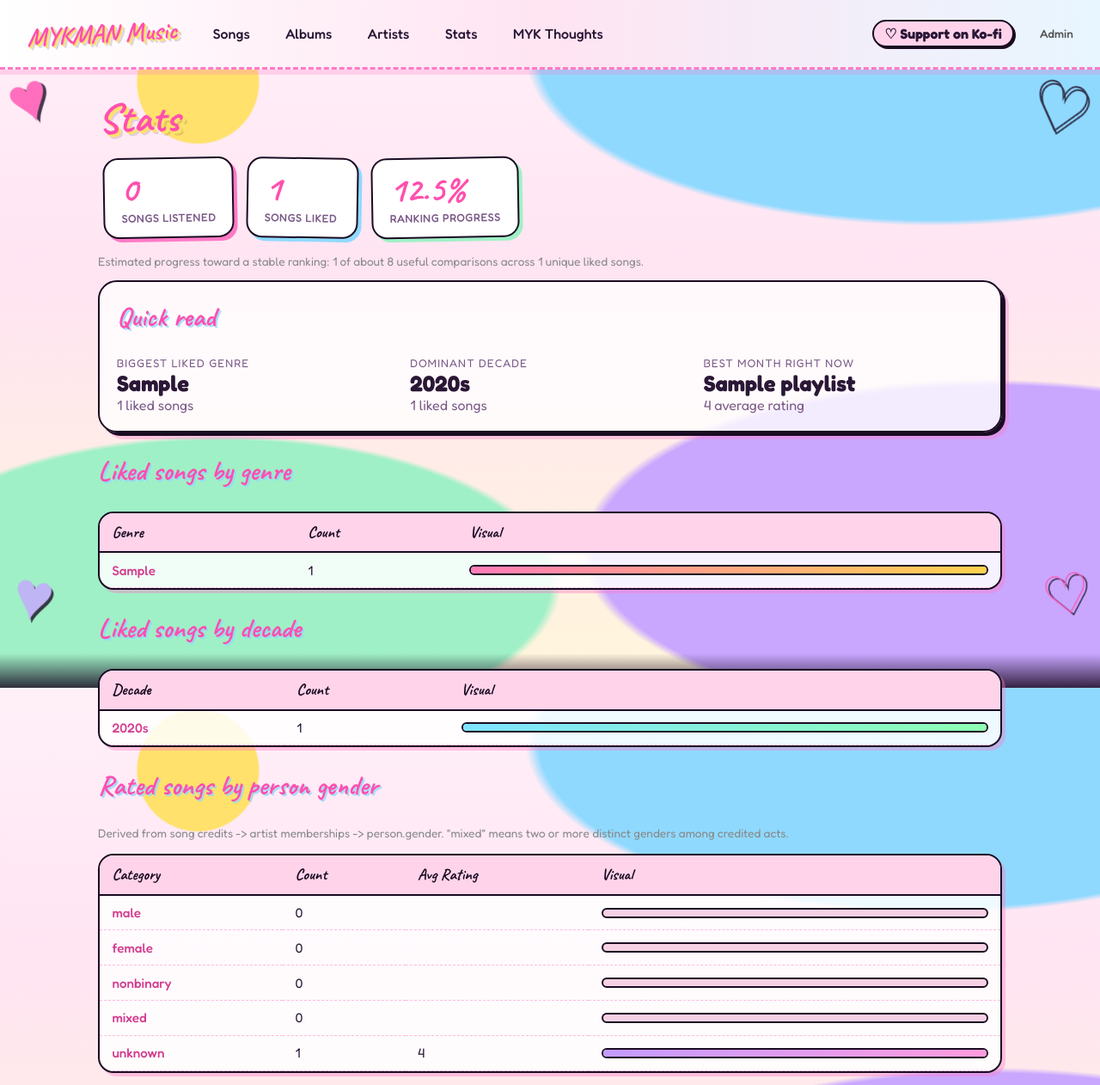
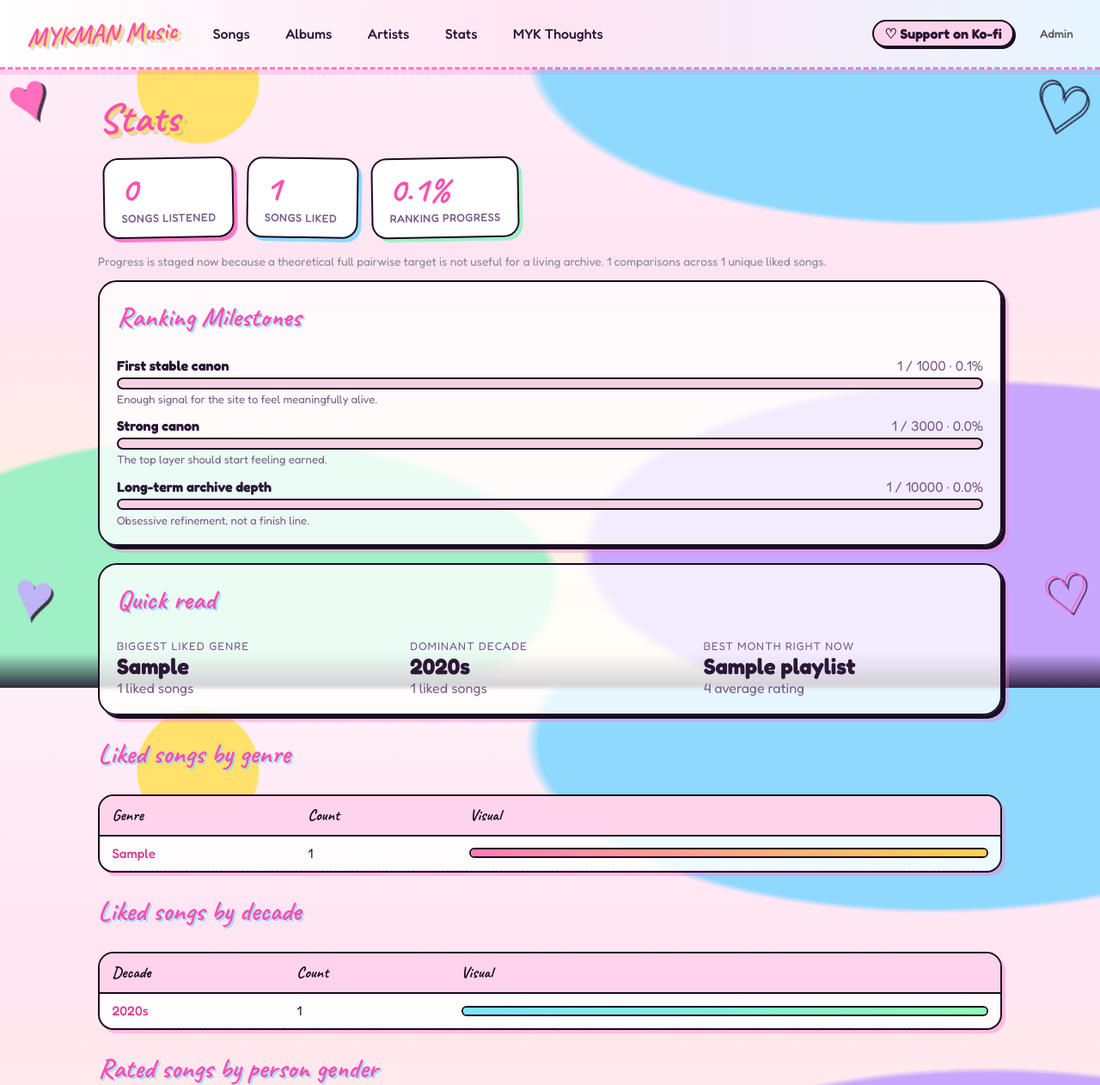
Before and after one commit to mykalkelly-ops/mykman-music, a FastAPI app: page /stats in a window 1280 px wide. Shown: the top 1262 px of the page at 86% size. Run offline with FastAPI, Linux system fonts and the light colour scheme; tables that the repository leaves empty hold one stand-in row (values such as "Sample post").

Commit message:
Replace theoretical ranking target with milestones

```diff
--- a/app/templates/index.html
+++ b/app/templates/index.html
@@ -133,7 +133,10 @@
   <a class="stat" href="/albums"><div class="num">{{ total_albums }}</div><div class="label">Albums</div></a>
   <a class="stat" href="/playlists/{{ playlists[0].id if playlists else '' }}"><div class="num">{{ total_playlists }}</div><div class="label">Monthly Playlists</div></a>
 </div>
-<p style="color:#888; font-size:0.85rem;">Ranking confidence is roughly {{ progress.percent }}% based on {{ progress.completed }} of an estimated {{ progress.target }} useful comparisons.</p>
+<p style="color:#888; font-size:0.85rem;">
+  Ranking progress is {{ progress.completed }} / {{ progress.first_canon_target }} toward the first stable canon.
+  The long-term archive is open-ended; the goal is signal, not finishing every possible matchup.
+</p>
 
 <h2>Recent MYK Thoughts</h2>
 {% if recent_notes %}
--- a/app/templates/stats.html
+++ b/app/templates/stats.html
@@ -11,7 +11,33 @@
   {% endif %}
 </div>
 
-<p style="color:#888; font-size:0.85rem;">Estimated progress toward a stable ranking: {{ progress.completed }} of about {{ progress.target }} useful comparisons across {{ progress.unique_liked }} unique liked songs.</p>
+<p style="color:#888; font-size:0.85rem;">
+  Progress is staged now because a theoretical full pairwise target is not useful for a living archive.
+  {{ progress.completed }} comparisons across {{ progress.unique_liked }} unique liked songs.
+</p>
+
+<section class="panel" style="padding:1rem 1.25rem; margin-bottom:1.25rem;">
+  <h2 style="margin-top:0;">Ranking Milestones</h2>
+  {% set milestones = [
+    ("First stable canon", progress.first_canon_target, progress.first_canon_percent, "Enough signal for the site to feel meaningfully alive."),
+    ("Strong canon", progress.strong_canon_target, progress.strong_canon_percent, "The top layer should start feeling earned."),
+    ("Long-term archive depth", progress.archive_depth_target, progress.archive_depth_percent, "Obsessive refinement, not a finish line.")
+  ] %}
+  <div style="display:grid; gap:0.85rem;">
+    {% for label, target, pct, note in milestones %}
+    <div>
+      <div style="display:flex; justify-content:space-between; gap:1rem; flex-wrap:wrap;">
+        <strong>{{ label }}</strong>
+        <span style="color:#7a5a88;">{{ progress.completed }} / {{ target }} · {{ pct }}%</span>
+      </div>
+      <div style="height:0.85rem; background:#f6d1e4; border:2px solid var(--void); border-radius:999px; overflow:hidden; margin-top:0.25rem;">
+        <div style="height:100%; width:{{ pct }}%; background:linear-gradient(90deg, #ff7db8, #ffd34d);"></div>
+      </div>
+      <div style="font-size:0.82rem; color:#7a5a88; margin-top:0.2rem;">{{ note }}</div>
+    </div>
+    {% endfor %}
+  </div>
+</section>
 
 <section class="panel" style="padding:1rem 1.25rem; margin-bottom:1.25rem;">
   <h2 style="margin-top:0;">Quick read</h2>
```
Also changed, not shown: app/canonical.py (+14 -5 lines).
